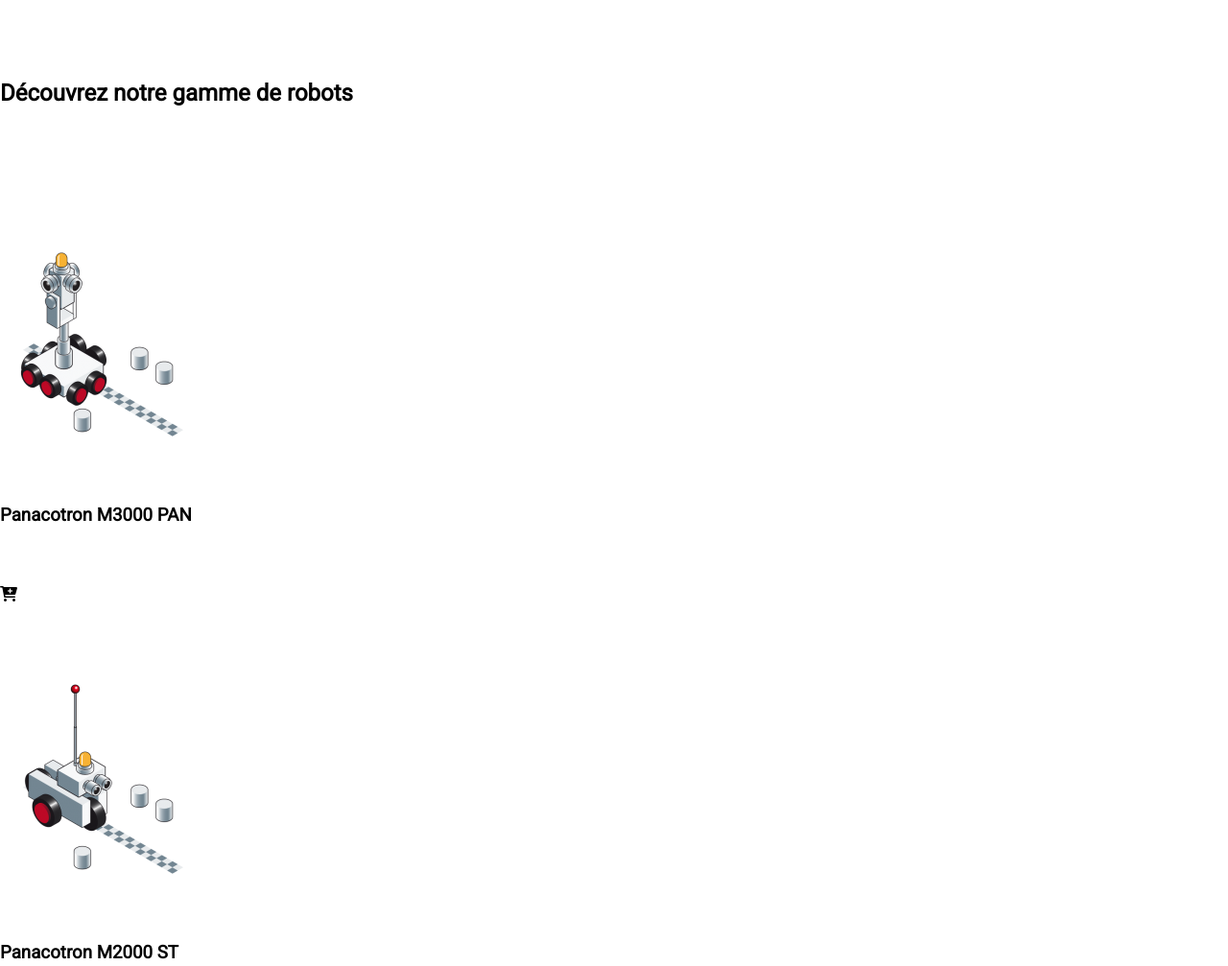
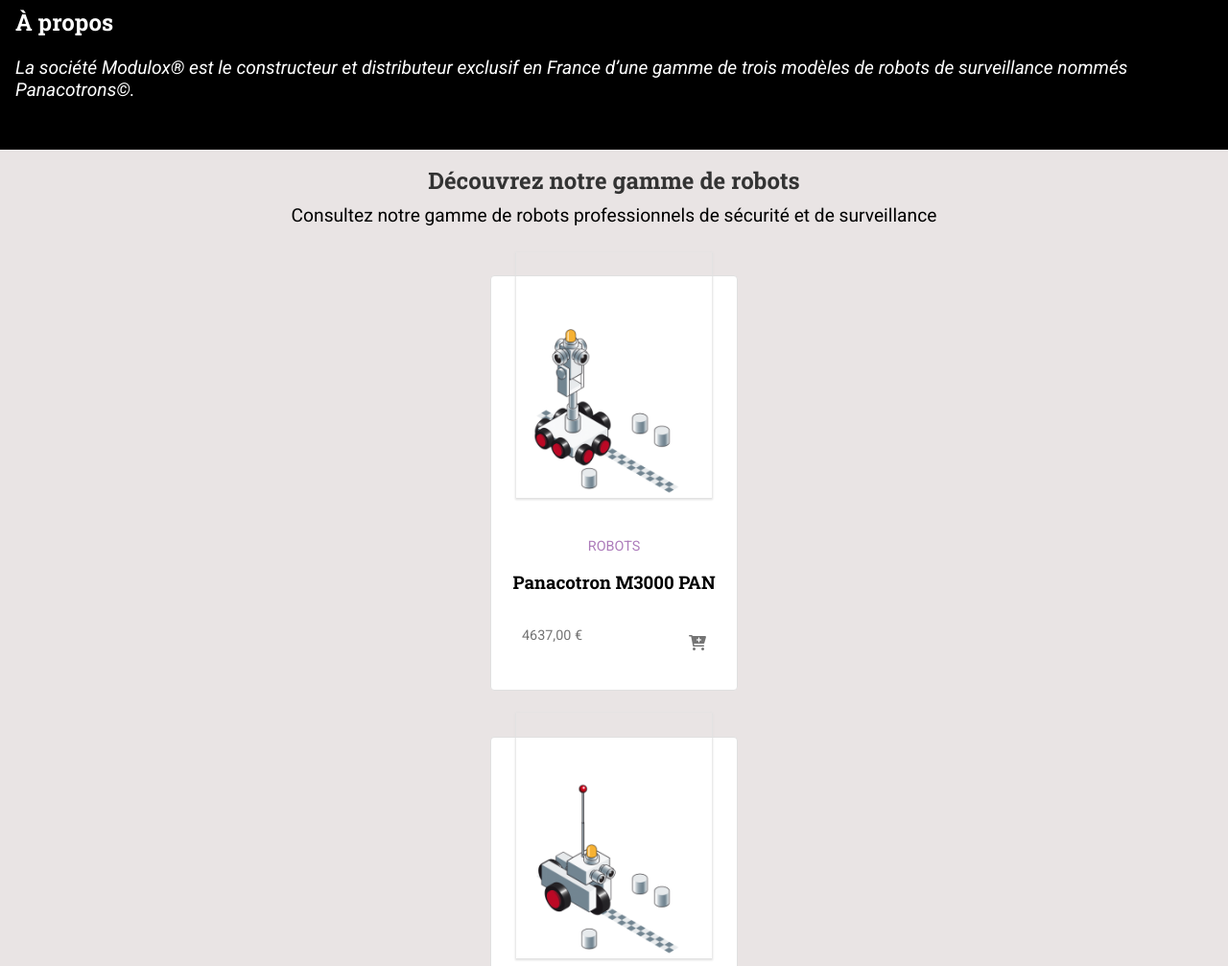
Before and after one commit to jneda/modulox, a plain HTML site: page index.html in a window 1280 px wide. Shown: the part 595-1602 px from the top of the page at 96% size. Drawn offline with Linux system fonts and the light colour scheme.

Commit message:
-Intégration des sections à propos et catalogue robots - Implémentation carte produit

```diff
--- a/index.html
+++ b/index.html
@@ -61,34 +61,50 @@
 
     <!-- Gamme robots -->
     <section id="robots">
+      <div>
         <h2>Découvrez notre gamme de robots</h2>
         <p>Consultez notre gamme de robots professionnels de sécurité et de surveillance</p>
+      </div>
       <ul>
         <li>
-          <article>
+          <article class="product-card">
             <img src="images/modulox-m3000-pan-230x288.png" alt="Le Panacotron M3000 PAN">
-            <p>ROBOTS</p>
+            <div class="product-info">
+              <p class="first">ROBOTS</p>
               <h3>Panacotron M3000 PAN</h3>
+              <div class="product-shop">
                 <p>4637,00 €</p>
                 <i class="fa-solid fa-cart-plus"></i>
+              </div>
+            </div>
           </article>
         </li>
         <li>
-          <article>
+          <article class="product-card">
             <img src="images/modulox-m2000-st-230x288.png" alt="Le Panacotron M2000 ST">
-            <p>ROBOTS</p>
+            <div class="product-info">
+              <p class="second">ROBOTS</p>
               <h3>Panacotron M2000 ST</h3>
+              <div class="product-shop">
                 <p>2225,00 €</p>
                 <i class="fa-solid fa-cart-plus"></i>
+              </div>
+            </div>
           </article>
         </li>
         <li>
-          <article>
+          <article class="product-card">
             <img src="images/modulox-m1000-gt-230x288.png" alt="Le Panacotron M1000 GT">
-            <p>ROBOTS</p>
+            <div class="product-info">
+              <p class="third">ROBOTS</p>
               <h3>Panacotron M1000 GT</h3>
+              <div class="product-shop">
                 <p>1136,00 €</p>
                 <i class="fa-solid fa-cart-plus"></i>
+              </div>
+            </div>
+            </article>
+            </article>
           </article>
         </li>
       </ul>
@@ -107,13 +123,15 @@
 
     <!-- Actualités -->
     <section id="news">
+      <div>
         <h2>Actualités</h2>
         <p>Découvrez nos dernières nouvelles</p>
+      </div>
       <ul>
         <li>
           <article>
             <img src="images/bg_blog1-360x240.jpg" alt="Usine métallurgique">
-            <p>ACTUALITÉS</p>
+            <p class="first">ACTUALITÉS</p>
             <h3>Modulox lauréat du programme RSE « Platine »</h3>
             <p>Le Conseil Régional Nouvelle-Aquitaine a mis en place le Contrat d’Expérimentation pour le Développement Responsable de l’Emploi (PLATINE) qui a pour objet de financer les plans d’innovation sociale des entreprises (PME) locales en développement.</p>
             <a href="">Lire la suite...</a>
@@ -122,7 +140,7 @@
         <li>
           <article>
             <img src="images/bg_blog2-360x240.jpg" alt="Usine chimique">
-            <p>ACTUALITÉS</p>
+            <p class="second">ACTUALITÉS</p>
             <h3>Inauguration des nouveaux locaux de Modulox</h3>
             <p>La société Modulox inaugurera ses nouveaux locaux le 12 mars 2018 à Mérignac. Les clients, les fournisseurs et les partenaires de Modulox se retrouveront autour d’un cocktail dînatoire. Cet évènement est co-organisé par le Réseau.</p>
             <a href="">Lire la suite...</a>
@@ -131,7 +149,7 @@
         <li>
           <article>
             <img src="images/bg_blog3-360x240.jpg" alt="Chaîne de construction robotisée">
-            <p>ACTUALITÉS</p>
+            <p class="third">ACTUALITÉS</p>
             <h3>Modulox signe avec un géant des matériaux composites</h3>
             <p>Ce contrat va permettre à un des leaders dans le domaine des matériaux composites pour le domaine aéronautique et spatial, de se doter d’un équipement de production de plaques de carbone, mises en forme, dédiées.</p>
             <a href="">Lire la suite...</a>
--- a/style/style.css
+++ b/style/style.css
@@ -25,31 +25,55 @@ a {
 }
 
 /* Variables de couleur */
+/* Gaffe à la compatibilité avec les navigateurs ! cf. https://caniuse.com/?search=var() */
 
 :root {
   --cyan-light: #0dcaf0;
   --cyan-medium: #3aa1cc;
   --blue: #0e6dfb;
+  --gray-lighter: #f0f0f0;
   --gray-light: #e9e4e4;
-  --gray-dark: #747474;
+  --gray-dark: #e0e0e0;
+  --gray-darker: #747474;
   --white: #ffffff;
-  --bg-gray: #f0f0f0;
-  --bg-black: #000000;
+  --black: #000000;
+  --blackish: #333333;
   --article-01: #ad7cbb;
   --article-02: #6ac3cf;
   --article-03: #d78987;
 }
 
+/* Classes pour gérer les différentes couleurs de la catégorie
+dans les articles. */
+
+.first {
+  color: var(--article-01);
+}
+
+.second {
+  color: var(--article-02);
+}
+
+.third {
+  color: var(--article-03);
+}
+
 /* Styles généraux */
 /* Polices */
 
+h1, h2, h3 {
+  font-family: "Roboto Slab", serif;
+  margin-top: 0;
+}
+
 h1 {
-  font-family: "Roboto Slab", sans-serif;
   /* Conforme à charte mais pas à maquette :( */
   /*
   font-size: 2.25rem;
   */
   font-size: 3rem;
+  /* font-weight marche pas ??? */
+  font-weight: 700;
 }
 
 p {
@@ -68,7 +92,7 @@ header {
   display: flex;
   justify-content: space-between;
   align-items: center;
-  padding: 0 0.8rem;
+  padding: 0.8rem;
 }
 
 img {
@@ -95,7 +119,7 @@ img {
   display: block;
   height: 2px;
   width: 60%;
-  background-color: var(--gray-dark);
+  background-color: var(--gray-darker);
 }
 
 /* Hero */
@@ -131,3 +155,88 @@ img {
 }
 
 /* À propos */
+
+#about {
+  background-color: var(--black);
+  padding: 2rem 1rem;
+}
+
+#about h2 {
+  color: var(--white);
+}
+
+#about p {
+  font-style: italic;
+}
+
+/* Catalogue robots */
+
+#robots {
+  background-color: var(--gray-light);
+}
+
+#robots h2 {
+  color: var(--blackish);
+  margin-bottom: 0;
+}
+
+#robots > div > p {
+  color: var(--black);
+  margin-top: 0.6rem;
+}
+
+#robots div {
+  padding: 1rem;
+  text-align: center;
+}
+
+/* Flex container pour les li articles robots */
+
+#robots ul {
+  display: flex;
+  flex-direction: column;
+}
+
+/* Mise en page de la carte produit */
+
+.product-card {
+  width: 16rem;
+  margin: 0 auto 3rem;
+  background-color: var(--white);
+  border: 1px solid var(--gray-dark);
+  border-radius: 4px;
+}
+
+.product-card img {
+  display: block;
+  width: 80%;
+  margin: 0 auto;
+  position: relative;
+  top: -1.6rem;
+  box-shadow: 0 1px 2px 1px var(--gray-dark);
+}
+
+.product-info {
+  display: flex;
+  flex-direction: column;
+  justify-content: space-between;
+  align-items: center;
+}
+
+.product-info p {
+  font-size: 0.9rem;
+  margin: 0 0 1rem 0;
+}
+
+.product-shop {
+  width: 100%;
+  display: flex;
+  flex-direction: row;
+  justify-content: space-between;
+  align-items: center;
+}
+
+.product-shop p, i {
+  color: var(--gray-darker);
+  padding: 0 1rem;
+}
```
Also changed, not shown: style/product-card.css (added). Lines whose indentation alone changed are shown as unchanged.
